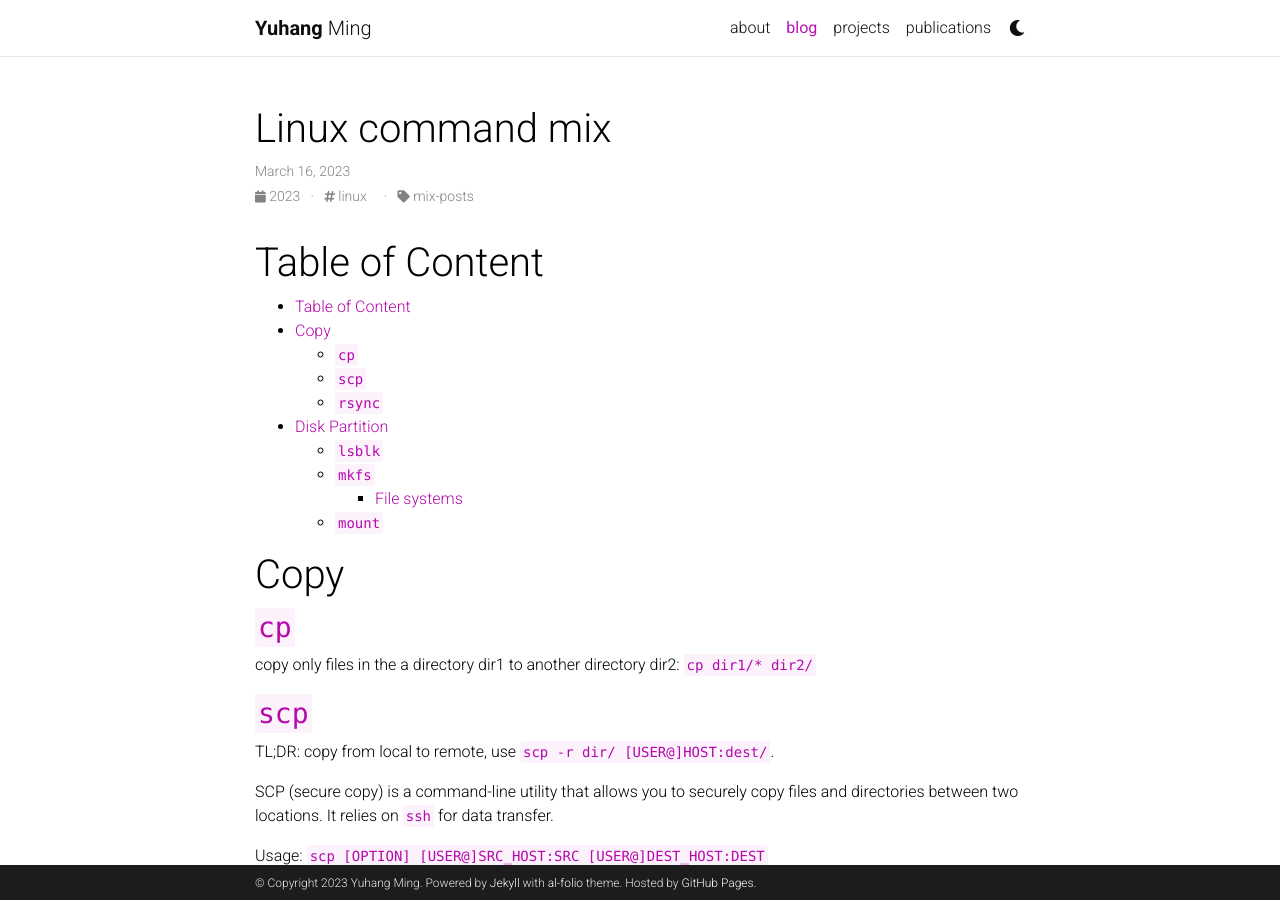
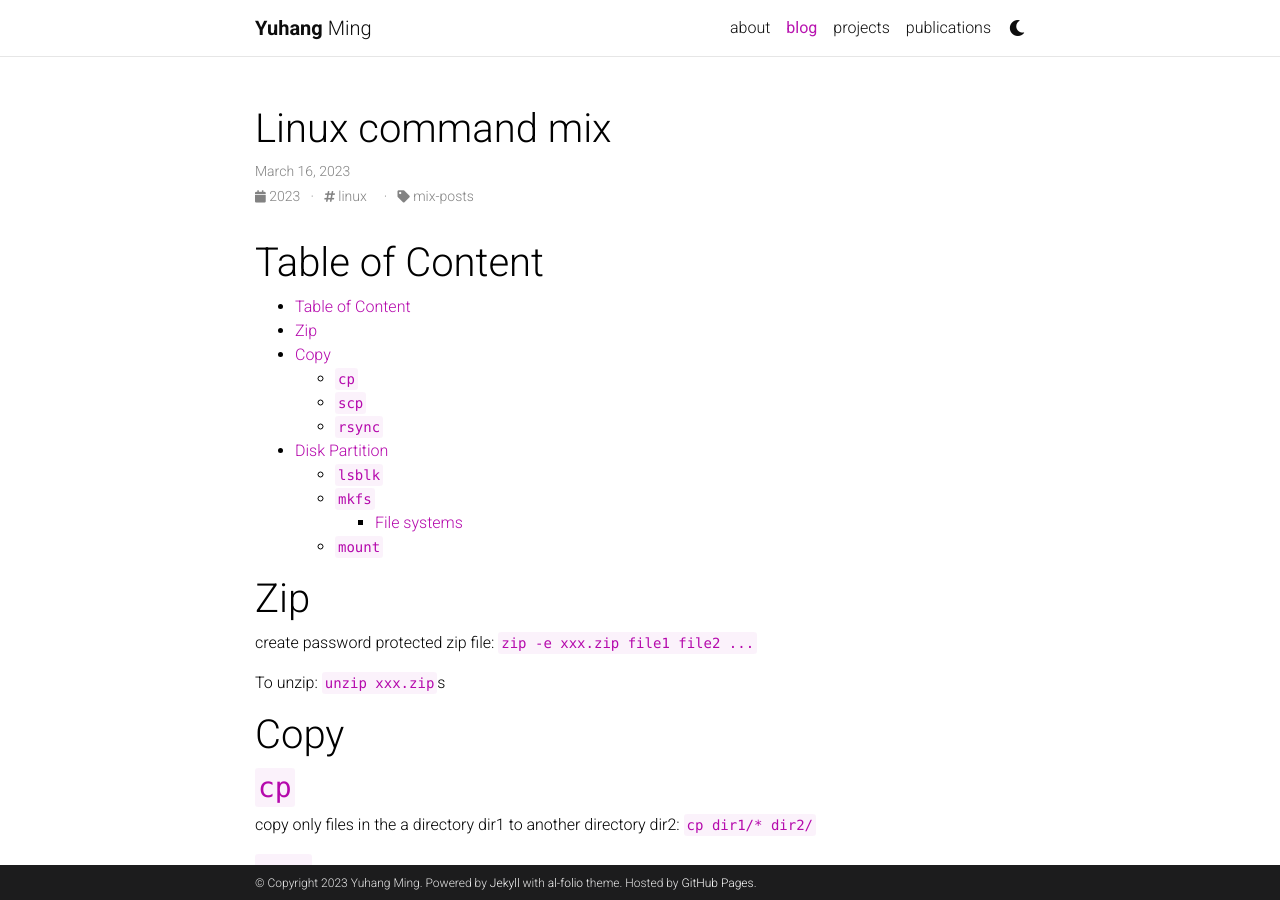
Before and after one commit to YuhangMing/yuhangming.github.io, a Jekyll site: the page built from _posts/2023-03-16-linux-commands.md, in a window 1280 px wide and 900 px high. Built offline with Jekyll 4.4.1, drawn with Linux system fonts in a browser that asks for light colours; comment, search, counter and statistics services are not loaded; a style sheet for code colours, icons or effects is not loaded.

Commit message:
zip linux

```diff
--- a/_posts/2023-03-16-linux-commands.md
+++ b/_posts/2023-03-16-linux-commands.md
@@ -9,6 +9,7 @@ categories: mix-posts
 
 # Table of Content
 - [Table of Content](#table-of-content)
+- [Zip](#zip)
 - [Copy](#copy)
   - [`cp`](#cp)
   - [`scp`](#scp)
@@ -18,6 +19,14 @@ categories: mix-posts
   - [`mkfs`](#mkfs)
     - [File systems](#file-systems)
   - [`mount`](#mount)
+
+# Zip
+
+create password protected zip file:
+`zip -e xxx.zip file1 file2 ...`
+
+To unzip:
+`unzip xxx.zip`s
 
 
 # Copy
```
